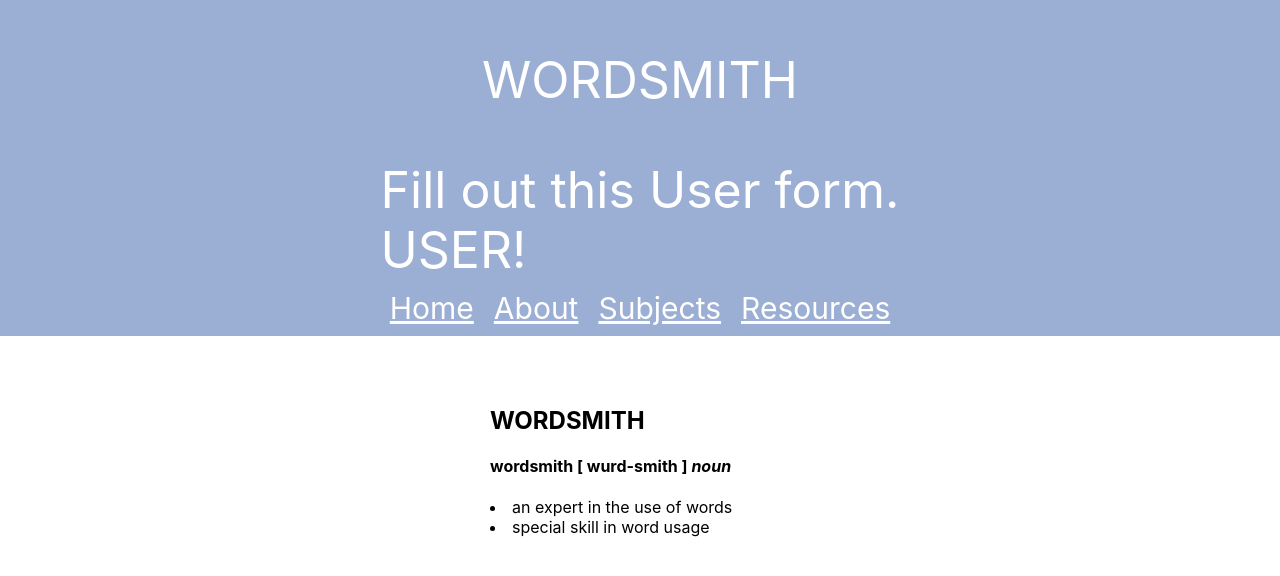
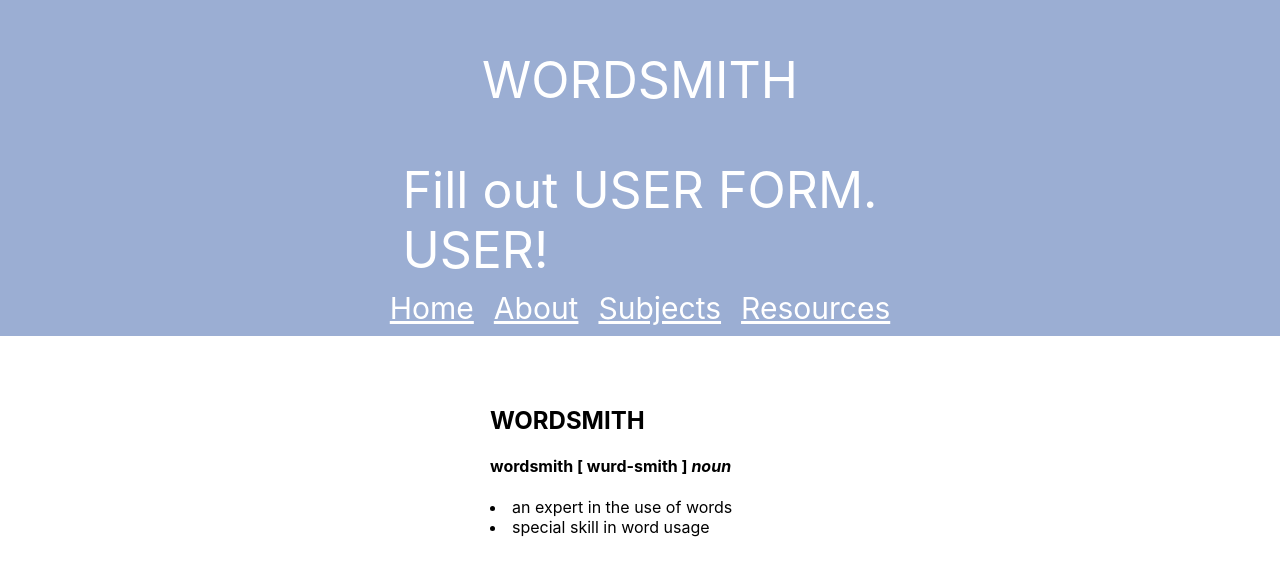
Before and after one commit to devWRM/frontend-wordsmith, a React (Create React App) app: page / in a window 1280 px wide. Shown: the top 576 px of the page. Built offline with nearby package versions, Linux system fonts and the light colour scheme; no server answers.

Commit message:
changed User Form text

```diff
--- a/src/components/UserForm.js
+++ b/src/components/UserForm.js
@@ -7,7 +7,7 @@ class UserForm extends React.Component {
     render() {
         return(
             <div>
-                Fill out this User form.
+                Fill out USER FORM.
             </div>
         )
     }
```
